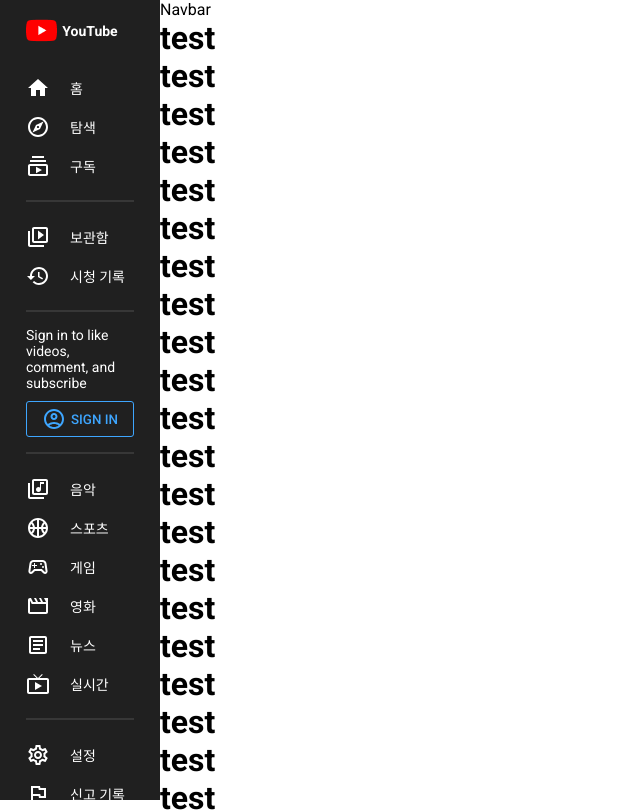
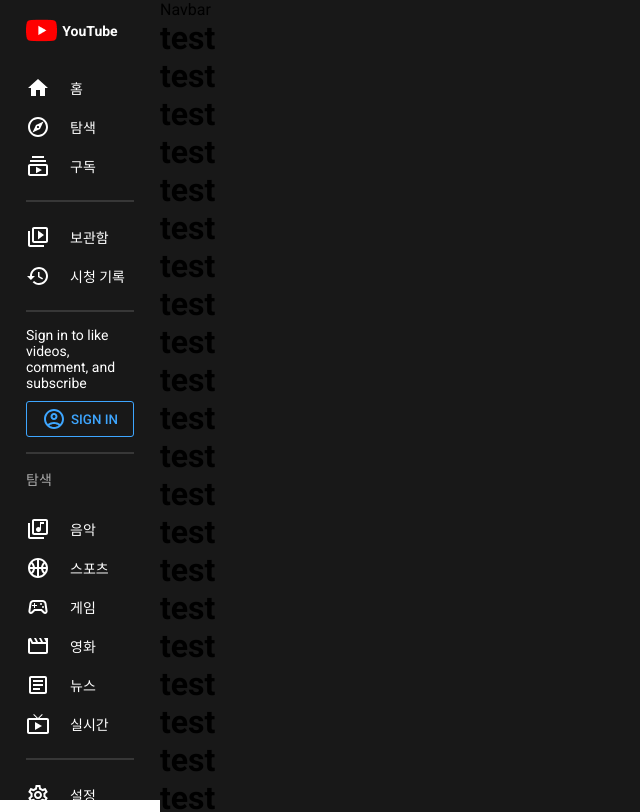
Before and after one commit to amh6281/YouTube, a React (Create React App) app: page / in a window 1280 px wide. Shown: the top 812 px of the page, without its empty margins (0-640 px from the left). Built offline with nearby package versions, Linux system fonts and the light colour scheme.

Commit message:
feat: 다크모드 기능 추가 2022.07.25
useState를 활용하여 다크모드 기능을 추가한다.

```diff
--- a/src/App.js
+++ b/src/App.js
@@ -1,6 +1,8 @@
-import styled from "styled-components";
+import { useState } from "react";
+import styled, { ThemeProvider } from "styled-components";
 import Menu from "./components/Menu";
 import Navbar from "./components/Navbar";
+import { darkTheme, lightTheme } from "./utils/Theme";
 
 const Container = styled.div`
   display: flex;
@@ -8,29 +10,35 @@ const Container = styled.div`
 
 const Main = styled.div`
   flex: 7;
+  background-color: ${({ theme }) => theme.bg};
 `;
 
 const Wrapper = styled.div``;
 
 function App() {
+  const [darkMode, setDarkMode] = useState(true);
   return (
+    <ThemeProvider theme={darkMode ? darkTheme : lightTheme}>
       <Container>
-      <Menu />
+        <Menu darkMode={darkMode} setDarkMode={setDarkMode} />
         <Main>
           <Navbar />
           <Wrapper>
             <h1>test</h1>
-          <h1>test</h1> <h1>test</h1> <h1>test</h1> <h1>test</h1> <h1>test</h1>{" "}
-          <h1>test</h1> <h1>test</h1> <h1>test</h1> <h1>test</h1> <h1>test</h1>{" "}
-          <h1>test</h1> <h1>test</h1> <h1>test</h1> <h1>test</h1> <h1>test</h1>{" "}
-          <h1>test</h1> <h1>test</h1> <h1>test</h1> <h1>test</h1> <h1>test</h1>{" "}
-          <h1>test</h1> <h1>test</h1> <h1>test</h1> <h1>test</h1> <h1>test</h1>{" "}
-          <h1>test</h1> <h1>test</h1> <h1>test</h1> <h1>test</h1> <h1>test</h1>{" "}
-          <h1>test</h1> <h1>test</h1> <h1>test</h1> <h1>test</h1> <h1>test</h1>{" "}
-          <h1>test</h1> <h1>test</h1>
+            <h1>test</h1> <h1>test</h1> <h1>test</h1> <h1>test</h1>{" "}
+            <h1>test</h1> <h1>test</h1> <h1>test</h1> <h1>test</h1>{" "}
+            <h1>test</h1> <h1>test</h1> <h1>test</h1> <h1>test</h1>{" "}
+            <h1>test</h1> <h1>test</h1> <h1>test</h1> <h1>test</h1>{" "}
+            <h1>test</h1> <h1>test</h1> <h1>test</h1> <h1>test</h1>{" "}
+            <h1>test</h1> <h1>test</h1> <h1>test</h1> <h1>test</h1>{" "}
+            <h1>test</h1> <h1>test</h1> <h1>test</h1> <h1>test</h1>{" "}
+            <h1>test</h1> <h1>test</h1> <h1>test</h1> <h1>test</h1>{" "}
+            <h1>test</h1> <h1>test</h1> <h1>test</h1> <h1>test</h1>{" "}
+            <h1>test</h1>
           </Wrapper>
         </Main>
       </Container>
+    </ThemeProvider>
   );
 }
 
--- a/src/components/Menu.jsx
+++ b/src/components/Menu.jsx
@@ -20,9 +20,9 @@ import SettingsBrightnessOutlinedIcon from "@mui/icons-material/SettingsBrightne
 
 const Container = styled.div`
   flex: 1;
-  background-color: #202020;
+  background-color: ${({ theme }) => theme.bg};
   height: 100vh;
-  color: white;
+  color: ${({ theme }) => theme.text};
   font-size: 14px;
   position: sticky;
   top: 0;
@@ -54,7 +54,7 @@ const Item = styled.div`
 
 const Hr = styled.hr`
   margin: 15px 0px;
-  border: 0.5px solid #373737;
+  border: 0.5px solid ${({ theme }) => theme.soft};
 `;
 
 const Login = styled.div``;
@@ -73,7 +73,14 @@ const Button = styled.button`
   gap: 5px;
 `;
 
-const Menu = () => {
+const Title = styled.h2`
+  font-size: 14px;
+  font-weight: 500;
+  color: #aaaaaa;
+  margin-bottom: 20px;
+`;
+
+const Menu = ({ darkMode, setDarkMode }) => {
   return (
     <Container>
       <Wrapper>
@@ -110,6 +117,7 @@ const Menu = () => {
           </Button>
         </Login>
         <Hr />
+        <Title>탐색</Title>
         <Item>
           <LibraryMusicOutlinedIcon />
           음악
@@ -147,7 +155,7 @@ const Menu = () => {
           <HelpOutlineOutlinedIcon />
           고객센터
         </Item>
-        <Item>
+        <Item onClick={() => setDarkMode(!darkMode)}>
           <SettingsBrightnessOutlinedIcon />
           다크모드
         </Item>
--- /dev/null
+++ b/src/utils/Theme.js
@@ -0,0 +1,15 @@
+export const darkTheme = {
+  bg: "#181818",
+  bgLighter: "#202020",
+  text: "white",
+  textSoft: "#aaaaaa",
+  soft: "#373737",
+};
+
+export const lightTheme = {
+  bg: "#f9f9f9",
+  bgLighter: "white",
+  text: "black",
+  textSoft: "#606060",
+  soft: "#f5f5f5",
+};
```
Lines whose indentation alone changed are shown as unchanged.
